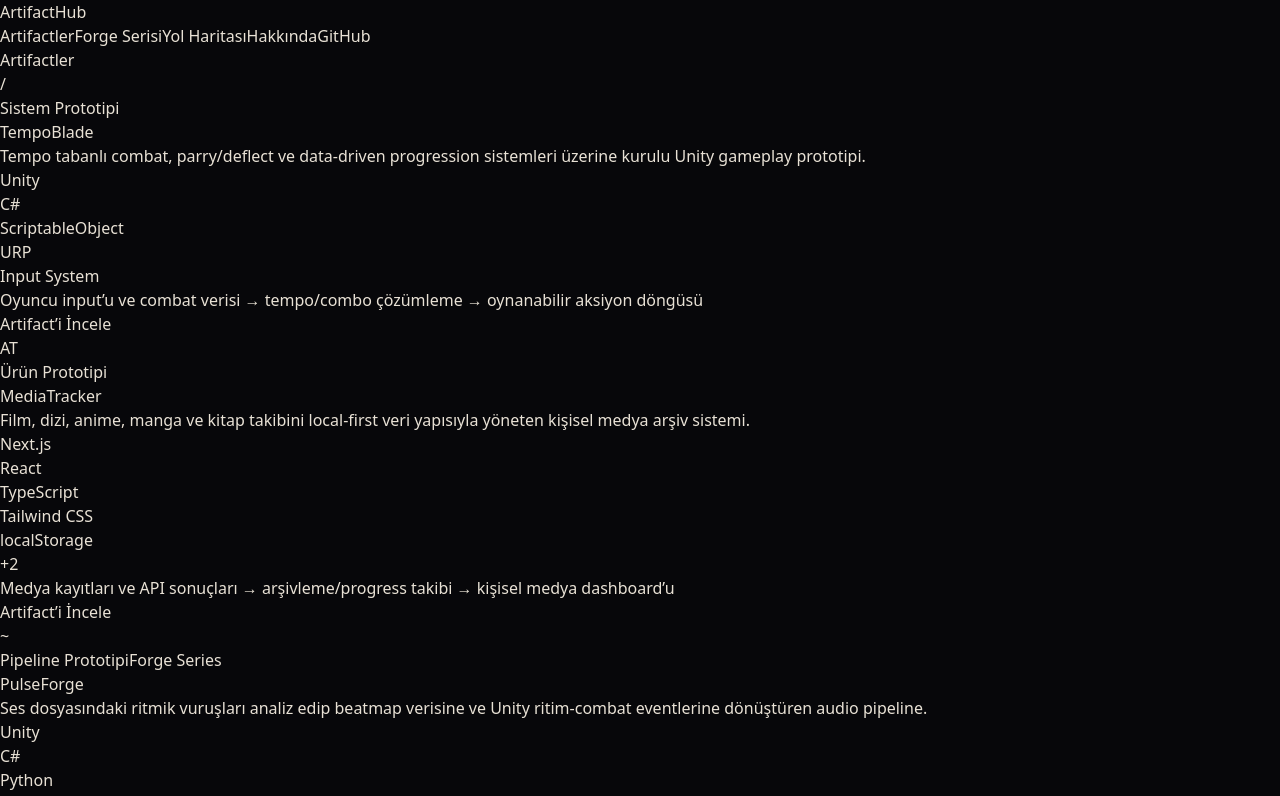
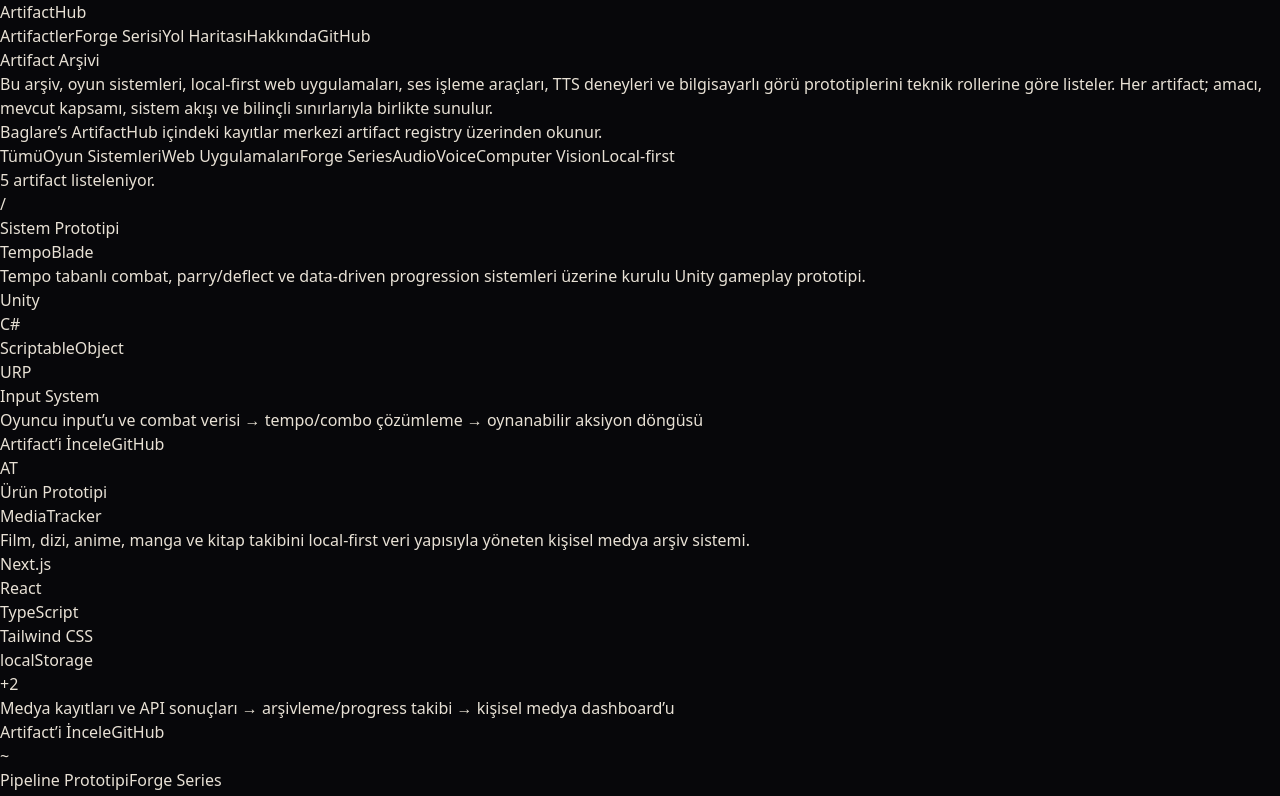
Before and after one commit to Baglare/ArtifactHub, a Next.js app: page /artifacts in a window 1280 px wide. Shown: the top 796 px of the page. Built offline with nearby package versions, Linux system fonts and the light colour scheme.

Commit message:
Add artifact archive filters
Turn the artifacts page into a filterable archive with a client-side filter bar, filtered grid, and empty state messaging. Also updates site branding in the layout, home page, and footer, plus adds archive filter definitions for the artifact categories and focus areas.

```diff
--- a/src/app/artifacts/page.tsx
+++ b/src/app/artifacts/page.tsx
@@ -1,16 +1,34 @@
-import { ArtifactGrid } from "@/components/artifacts/ArtifactGrid";
+import type { Metadata } from "next";
+import { ArtifactArchive } from "@/components/artifacts/ArtifactArchive";
 import { PageShell } from "@/components/layout/PageShell";
 import { SectionBlock } from "@/components/layout/SectionBlock";
 import { getAllArtifacts } from "@/lib/artifacts";
+
+export const metadata: Metadata = {
+  title: "Artifact Arşivi | Baglare’s ArtifactHub"
+};
 
 export default function ArtifactsPage() {
   const artifacts = getAllArtifacts();
 
   return (
     <PageShell themeId="relic-core" variant="archive">
-      <SectionBlock title="Artifactler">
-        <ArtifactGrid artifacts={artifacts} showSeriesBadge showTransformation />
+      <SectionBlock
+        description="Bu arşiv, oyun sistemleri, local-first web uygulamaları, ses işleme araçları, TTS deneyleri ve bilgisayarlı görü prototiplerini teknik rollerine göre listeler. Her artifact; amacı, mevcut kapsamı, sistem akışı ve bilinçli sınırlarıyla birlikte sunulur."
+        title="Artifact Arşivi"
+      >
+        <p className="text-sm text-[var(--theme-text-muted)]">
+          Baglare’s ArtifactHub içindeki kayıtlar merkezi artifact registry üzerinden okunur.
+        </p>
       </SectionBlock>
+
+      <ArtifactArchive artifacts={artifacts} />
+
+      <section className="py-8">
+        <p className="border border-[color:var(--theme-border)] bg-[var(--theme-surface)] p-4 text-sm text-[var(--theme-text-muted)]">
+          Yeni artifactler registry’ye eklendiğinde arşiv sayfası otomatik olarak genişler.
+        </p>
+      </section>
     </PageShell>
   );
 }
--- a/src/app/layout.tsx
+++ b/src/app/layout.tsx
@@ -4,7 +4,7 @@
 import "@/styles/globals.css";
 
 export const metadata: Metadata = {
-  title: siteConfig.title,
+  title: `Baglare’s ${siteConfig.title}`,
   description: siteConfig.description.tr
 };
 
--- a/src/app/page.tsx
+++ b/src/app/page.tsx
@@ -39,8 +39,9 @@
       <SectionBlock>
         <div className="grid gap-8 lg:grid-cols-[1.15fr_0.85fr] lg:items-center">
           <div>
-            <p className="text-sm text-[var(--theme-text-muted)]">{siteConfig.hero.subtitle.tr}</p>
+            <p className="text-sm font-medium text-[var(--theme-accent-primary)]">Baglare’s</p>
             <h1 className="mt-3 text-4xl font-semibold text-[var(--theme-text-primary)] md:text-5xl">{siteConfig.hero.title}</h1>
+            <p className="mt-3 text-sm text-[var(--theme-text-muted)]">{siteConfig.hero.subtitle.tr}</p>
             <p className="mt-5 max-w-3xl text-[var(--theme-text-secondary)]">{siteConfig.hero.description.tr}</p>
 
             <div className="mt-7 flex flex-wrap gap-3">
@@ -89,7 +90,7 @@
         <div className="mb-6">
           <h2 className="text-3xl font-semibold text-[var(--theme-text-primary)]">Öne Çıkan Girişler</h2>
           <p className="mt-3 max-w-3xl text-[var(--theme-text-secondary)]">
-            ArtifactHub, iki bağımsız artifact ve Forge Series üzerinden farklı teknik sistemleri sergiler.
+            Baglare’s ArtifactHub, iki bağımsız artifact ve Forge Series üzerinden farklı teknik sistemleri sergiler.
           </p>
         </div>
 
--- /dev/null
+++ b/src/components/artifacts/ArtifactArchive.tsx
@@ -0,0 +1,40 @@
+"use client";
+
+import { useMemo, useState } from "react";
+import { ArtifactFilterBar } from "@/components/artifacts/ArtifactFilterBar";
+import { ArtifactGrid } from "@/components/artifacts/ArtifactGrid";
+import { EmptyState } from "@/components/ui/EmptyState";
+import { filterArtifactsByArchiveFilter, type ArchiveFilterId } from "@/data/archiveFilters";
+import type { Artifact } from "@/types/artifact";
+
+type ArtifactArchiveProps = {
+  artifacts: Artifact[];
+};
+
+export function ArtifactArchive({ artifacts }: ArtifactArchiveProps) {
+  const [activeFilterId, setActiveFilterId] = useState<ArchiveFilterId>("all");
+  const filteredArtifacts = useMemo(
+    () => filterArtifactsByArchiveFilter(artifacts, activeFilterId),
+    [activeFilterId, artifacts]
+  );
+
+  return (
+    <section className="border-b border-[color:var(--theme-border)] py-8">
+      <div className="flex flex-col gap-4">
+        <ArtifactFilterBar activeFilterId={activeFilterId} onFilterChange={setActiveFilterId} />
+        <p className="text-sm text-[var(--theme-text-muted)]">{filteredArtifacts.length} artifact listeleniyor.</p>
+      </div>
+
+      <div className="mt-6">
+        {filteredArtifacts.length ? (
+          <ArtifactGrid artifacts={filteredArtifacts} showRepoLink showSeriesBadge showTransformation />
+        ) : (
+          <EmptyState
+            description="Filtreyi değiştirerek diğer artifactleri görüntüleyebilirsin."
+            title="Bu arşiv rafında henüz artifact yok."
+          />
+        )}
+      </div>
+    </section>
+  );
+}
--- /dev/null
+++ b/src/components/artifacts/ArtifactFilterBar.tsx
@@ -0,0 +1,33 @@
+"use client";
+
+import { archiveFilters, type ArchiveFilterId } from "@/data/archiveFilters";
+
+type ArtifactFilterBarProps = {
+  activeFilterId: ArchiveFilterId;
+  onFilterChange: (filterId: ArchiveFilterId) => void;
+};
+
+export function ArtifactFilterBar({ activeFilterId, onFilterChange }: ArtifactFilterBarProps) {
+  return (
+    <div className="flex flex-wrap gap-2">
+      {archiveFilters.map((filter) => {
+        const isActive = filter.id === activeFilterId;
+
+        return (
+          <button
+            className={`border px-3 py-2 text-sm transition-colors ${
+              isActive
+                ? "border-[color:var(--theme-accent-primary)] bg-[var(--theme-accent-primary)] text-[var(--theme-background)]"
+                : "border-[color:var(--theme-border)] bg-[var(--theme-surface)] text-[var(--theme-text-secondary)] hover:text-[var(--theme-text-primary)]"
+            }`}
+            key={filter.id}
+            onClick={() => onFilterChange(filter.id)}
+            type="button"
+          >
+            {filter.label}
+          </button>
+        );
+      })}
+    </div>
+  );
+}
--- a/src/components/layout/Footer.tsx
+++ b/src/components/layout/Footer.tsx
@@ -5,7 +5,11 @@
   return (
     <footer className="border-t border-[color:var(--theme-border)] bg-[var(--theme-surface)]">
       <ContentContainer className="flex flex-col gap-3 py-6 text-sm text-[var(--theme-text-secondary)] sm:flex-row sm:items-center sm:justify-between">
-        <p>{siteConfig.description.tr}</p>
+        <p>
+          <span className="font-medium text-[var(--theme-text-primary)]">Baglare’s {siteConfig.title}</span>
+          {" · "}
+          {siteConfig.description.tr}
+        </p>
         <a className="underline underline-offset-4 hover:text-[var(--theme-text-primary)]" href={siteConfig.links.github} rel="noreferrer" target="_blank">
           GitHub
         </a>
--- /dev/null
+++ b/src/data/archiveFilters.ts
@@ -0,0 +1,62 @@
+import type { Artifact, CategoryId, FocusAreaId, SeriesId } from "@/types/artifact";
+
+export type ArchiveFilterId =
+  | "all"
+  | "game-systems"
+  | "web-applications"
+  | "forge-series"
+  | "audio"
+  | "voice"
+  | "computer-vision"
+  | "local-first";
+
+type ArchiveFilter = {
+  id: ArchiveFilterId;
+  label: string;
+};
+
+export const archiveFilters: ArchiveFilter[] = [
+  { id: "all", label: "Tümü" },
+  { id: "game-systems", label: "Oyun Sistemleri" },
+  { id: "web-applications", label: "Web Uygulamaları" },
+  { id: "forge-series", label: "Forge Series" },
+  { id: "audio", label: "Audio" },
+  { id: "voice", label: "Voice" },
+  { id: "computer-vision", label: "Computer Vision" },
+  { id: "local-first", label: "Local-first" }
+];
+
+function hasCategory(artifact: Artifact, categoryId: CategoryId): boolean {
+  return artifact.categoryId === categoryId;
+}
+
+function hasFocusArea(artifact: Artifact, focusAreaId: FocusAreaId): boolean {
+  return artifact.focusAreaIds.includes(focusAreaId);
+}
+
+function hasSeries(artifact: Artifact, seriesId: SeriesId): boolean {
+  return artifact.seriesId === seriesId;
+}
+
+export function filterArtifactsByArchiveFilter(artifacts: Artifact[], filterId: ArchiveFilterId): Artifact[] {
+  switch (filterId) {
+    case "all":
+      return artifacts;
+    case "game-systems":
+      return artifacts.filter((artifact) => hasCategory(artifact, "game-systems") || hasFocusArea(artifact, "gameplay-systems"));
+    case "web-applications":
+      return artifacts.filter((artifact) => hasCategory(artifact, "web-application"));
+    case "forge-series":
+      return artifacts.filter((artifact) => hasSeries(artifact, "forge"));
+    case "audio":
+      return artifacts.filter((artifact) => hasFocusArea(artifact, "audio-processing"));
+    case "voice":
+      return artifacts.filter((artifact) => hasFocusArea(artifact, "voice-tools"));
+    case "computer-vision":
+      return artifacts.filter((artifact) => hasFocusArea(artifact, "computer-vision"));
+    case "local-first":
+      return artifacts.filter(
+        (artifact) => hasFocusArea(artifact, "local-first-apps") || hasFocusArea(artifact, "local-first-labs")
+      );
+  }
+}
```
Also changed, not shown: 1 other file (tests, documents, lock files or other folders).
